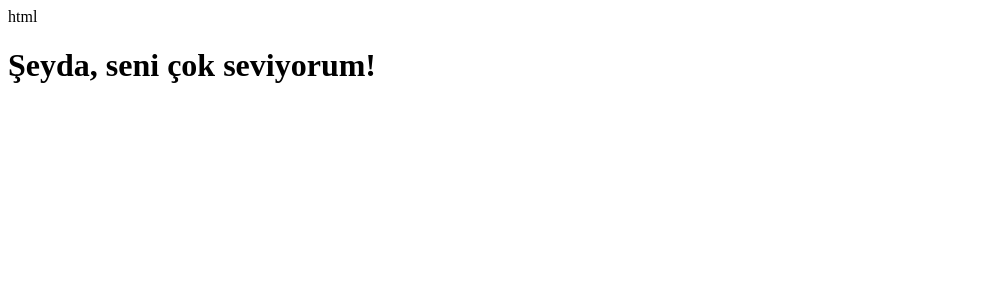
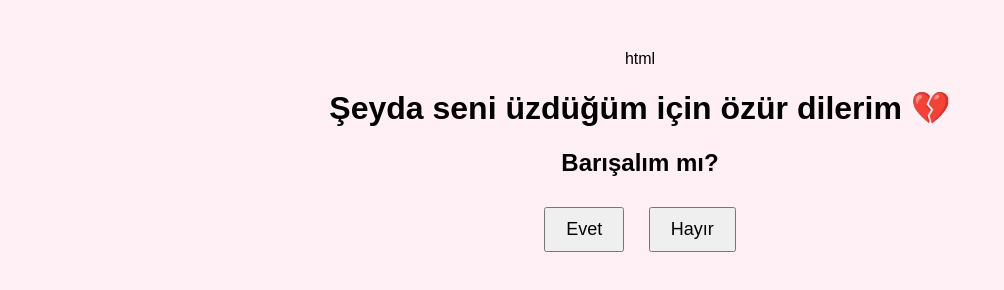
Before and after one commit to emre1571/dilara.clk.svs, a plain HTML site: page index.html in a window 1280 px wide. Shown: the whole page, without its empty margins (0-1004 px from the left). Drawn offline with Linux system fonts and the light colour scheme.

Commit message:
Update index.html

```diff
--- a/index.html
+++ b/index.html
@@ -3,9 +3,56 @@ html
 <html lang="tr">
 <head>
   <meta charset="UTF-8">
-  <title>Şeyda için</title>
+  <title>Şeyda, barışalım mı?</title>
+  <style>
+    body {
+      text-align: center;
+      font-family: sans-serif;
+      margin-top: 50px;
+      background-color: #fff0f5;
+    }
+    .hayir {
+      font-size: 20px;
+      color: red;
+      transition: 0.3s;
+    }
+    .kedi {
+      display: none;
+      margin-top: 20px;
+    }
+    button {
+      padding: 10px 20px;
+      margin: 10px;
+      font-size: 18px;
+      cursor: pointer;
+    }
+  </style>
 </head>
 <body>
-  <h1>Şeyda, seni çok seviyorum!</h1>
+
+  <h1>Şeyda seni üzdüğüm için özür dilerim 💔</h1>
+  <h2>Barışalım mı?</h2>
+
+  <button onclick="evet()">Evet</button>
+  <button onclick="hayir()">Hayır</button>
+
+  <p id="hayirYazi" class="hayir"></p>
+  <img id="kediFoto" class="kedi" src="https://i.ibb.co/gdPK9XP/kedi.jpg" width="300" alt="Kedi">
+
+  <script>
+    let sayac = 0;
+    function hayir() {
+      sayac++;
+      const yazi = document.getElementById("hayirYazi");
+      yazi.innerText = "Ama lütfen evet de 😢";
+      yazi.style.fontSize = `${20 + sayac * 5}px`;
+    }
+
+    function evet() {
+      document.getElementById("kediFoto").style.display = "block";
+document.getElementById("hayirYazi").style.display = "none";
+    }
+  </script>
+
 </body>
 </html>
```
